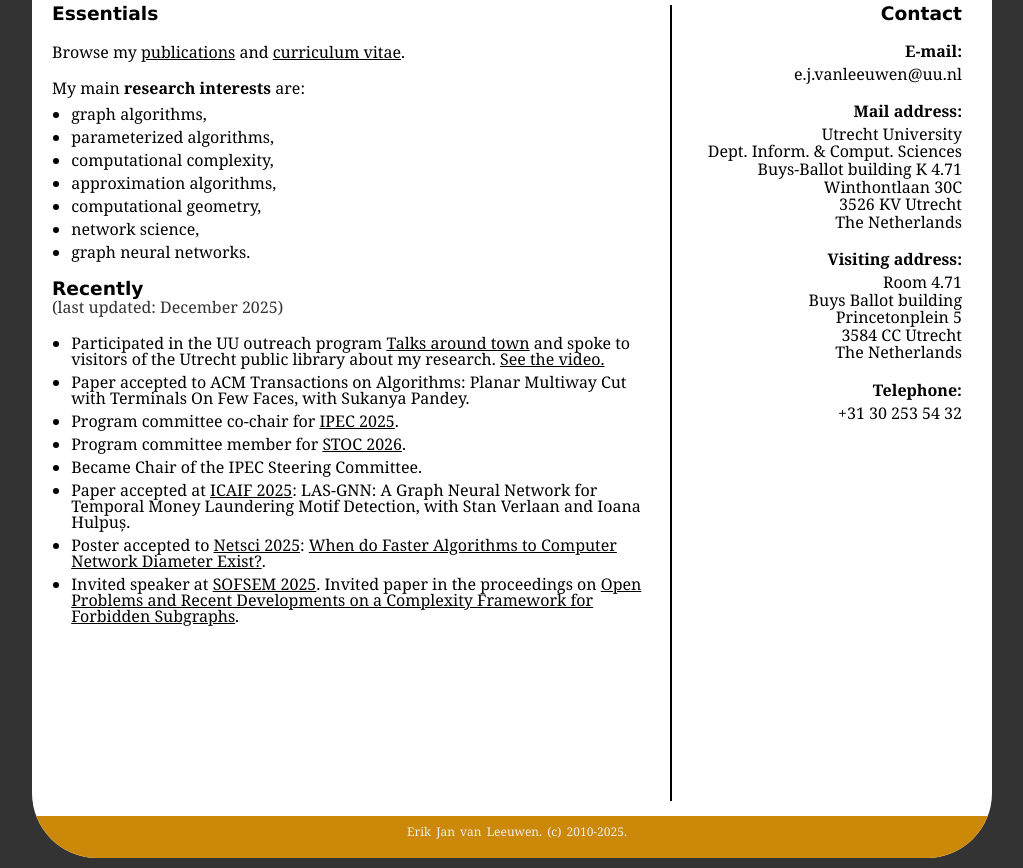
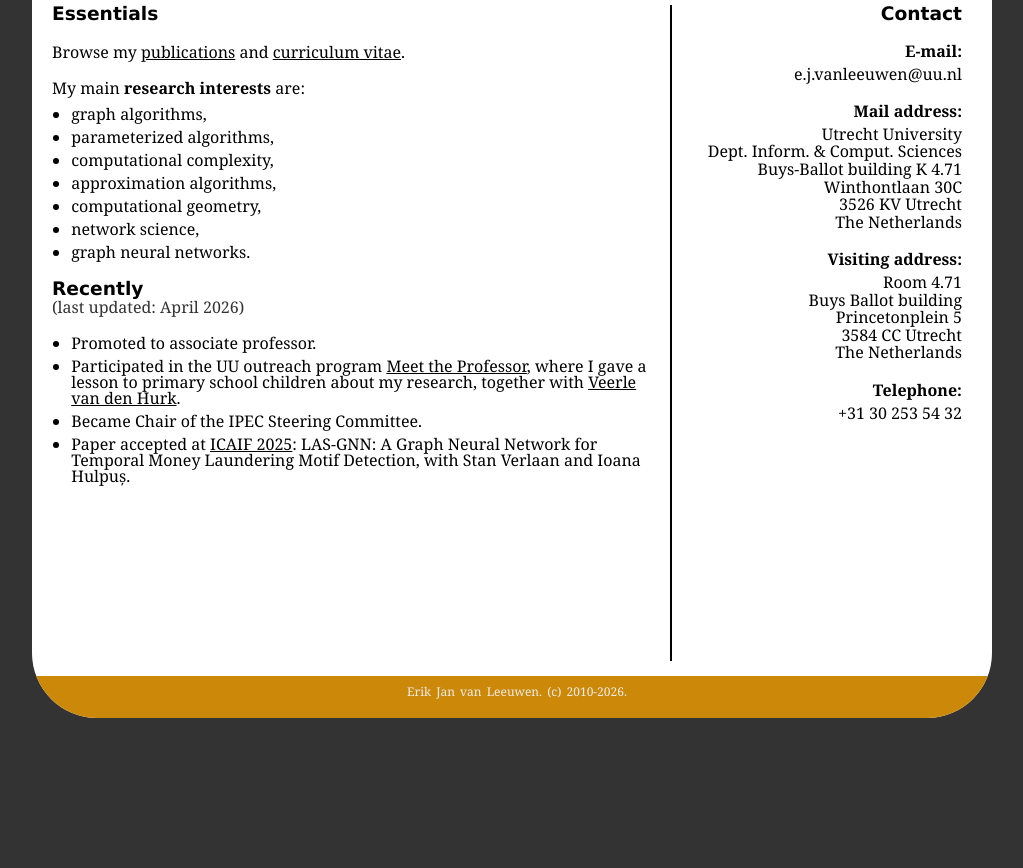
Before and after one commit to erikjanvl/erikjanvl.github.io, a plain HTML site: page index.html in a window 1280 px wide. Shown: the part 365-1233 px from the top of the page, without its empty margins (133-1156 px from the left). After the commit the page ends 1093 px from the top, so only its background shows below. Drawn offline with Linux system fonts and the light colour scheme.

Commit message:
Update index.html

```diff
--- a/index.html
+++ b/index.html
@@ -3,7 +3,7 @@
 	<head>
 		<title>Homepage of Erik Jan van Leeuwen</title>
 
-		<meta name="description" content="Homepage of Erik Jan van Leeuwen. Assistant Professor at Department of Information and Computing Sciences at Utrecht University." />
+		<meta name="description" content="Homepage of Erik Jan van Leeuwen. Associate Professor at Department of Information and Computing Sciences at Utrecht University." />
 		<meta name="robots" content="index,follow" />
 		<meta name="author" content="Erik Jan van Leeuwen" />
 		<meta http-equiv="Content-Type" content="text/html; charset=utf-8" />
@@ -371,16 +371,18 @@
 							<li>graph neural networks.</li>
 						</ul>
 						<h2 style="margin-top:20px;margin-bottom:0px;padding-bottom:0px;">Recently</h2>
-						<p class="" style="color:#333">(last updated: December 2025)</p>
+						<p class="" style="color:#333">(last updated: April 2026)</p>
 						<ul>
-							<li>Participated in the UU outreach program <a href="https://www.uu.nl/en/organisation/public-engagement-at-utrecht-university/talks-around-town">Talks around town</a> and spoke to visitors of the Utrecht public library about my research. <a href="https://www.youtube.com/watch?v=KKesBMw0gNM">See the video.</a></li>
+							<li>Promoted to associate professor.</li>
+							<li>Participated in the UU outreach program <a href="https://www.uu.nl/en/organisation/meet-the-professor">Meet the Professor</a>, where I gave a lesson to primary school children about my research, together with <a href="https://www.uu.nl/medewerkers/VEvandenHurk">Veerle van den Hurk</a>.</li>
+							<!--<li>Participated in the UU outreach program <a href="https://www.uu.nl/en/organisation/public-engagement-at-utrecht-university/talks-around-town">Talks around town</a> and spoke to visitors of the Utrecht public library about my research. <a href="https://www.youtube.com/watch?v=KKesBMw0gNM">See the video.</a></li>
 							<li>Paper accepted to ACM Transactions on Algorithms: Planar Multiway Cut with Terminals On Few Faces, with Sukanya Pandey.</li>
 							<li>Program committee co-chair for <a href="https://algo-conference.org/2025/ipec/">IPEC 2025</a>.</li>
-							<li>Program committee member for <a href="https://acm-stoc.org/stoc2026/">STOC 2026</a>.</li>
+							<li>Program committee member for <a href="https://acm-stoc.org/stoc2026/">STOC 2026</a>.</li>-->
 							<li>Became Chair of the IPEC Steering Committee.</li>
 							<li>Paper accepted at <a href="https://icaif25.org/">ICAIF 2025</a>: LAS-GNN: A Graph Neural Network for Temporal Money Laundering Motif Detection, with Stan Verlaan and Ioana Hulpuș.</li>
-							<li>Poster accepted to <a href="https://netsci2025.github.io/">Netsci 2025</a>: <a href="https://rwth-aachen.sciebo.de/s/aI1ICq6jtfxcqgn/download?files=113.pdf">When do Faster Algorithms to Computer Network Diameter Exist?</a>.</li>
-							<li>Invited speaker at <a href="http://www.sofsem.sk/">SOFSEM 2025</a>. Invited paper in the proceedings on <a href="https://doi.org/10.1007/978-3-031-82670-2_2">Open Problems and Recent Developments on a Complexity Framework for Forbidden Subgraphs</a>.</li>
+							<!--<li>Poster accepted to <a href="https://netsci2025.github.io/">Netsci 2025</a>: <a href="https://rwth-aachen.sciebo.de/s/aI1ICq6jtfxcqgn/download?files=113.pdf">When do Faster Algorithms to Computer Network Diameter Exist?</a>.</li>
+							<li>Invited speaker at <a href="http://www.sofsem.sk/">SOFSEM 2025</a>. Invited paper in the proceedings on <a href="https://doi.org/10.1007/978-3-031-82670-2_2">Open Problems and Recent Developments on a Complexity Framework for Forbidden Subgraphs</a>.</li>-->
 							<!--<li>Paper accepted at <a href="https://algo.uni-trier.de/wg2025/">WG 2025</a>: Concurrency Constrained Scheduling with Tree-Like Constraints, with Hans Bodlaender and Danny Hermelin. (<a href="https://arxiv.org/abs/2504.21502">arxiv version</a>)</li>
 							<!--<li>PhD student Sukanya Pandey defended her thesis "Cutting-Edge Algorithms for Monotone Graph Classes".</li>
 							<li>Best paper award at <a href="https://sites.google.com/view/isaac2024/">ISAAC 2024</a> for paper <a href="https://doi.org/10.4230/LIPIcs.ISAAC.2024.47">Complexity Framework for Forbidden Subgraphs II: Edge Subdivision and the "H"-Graphs</a> with Vadim Lozin, Barnaby Martin, Sukanya Pandey, Daniel Paulusma, Mark Siggers, and Siani Smith.</li>
@@ -2407,7 +2409,8 @@ Decomposition</span>, 2024.</span></div>
 					<h2><a name="cv">Curriculum vitae</a></h2>
 					<h3>Positions</h3>
 					<ul>
-						<li class="clearfix"><span class="timeline-date">since 2017</span> <span class="timeline-details">Assistant Professor at Utrecht University, The Netherlands</span></li>
+						<li class="clearfix"><span class="timeline-date">2026 - </span> <span class="timeline-details">Associate Professor at Utrecht University, The Netherlands</span></li>
+						<li class="clearfix"><span class="timeline-date">2017 - 2026</span> <span class="timeline-details">Assistant Professor at Utrecht University, The Netherlands</span></li>
 						<li class="clearfix"><span class="timeline-date">2016 - 2017</span> <span class="timeline-details">Senior Researcher at Max-Planck-Institut f&uuml;r Informatik, Saarbr&uuml;cken, Germany</span></li>
 						<li class="clearfix"><span class="timeline-date">2015 - 2016</span> <span class="timeline-details">Researcher at Max-Planck-Institut f&uuml;r Informatik, Saarbr&uuml;cken, Germany</span></li>
 						<li class="clearfix"><span class="timeline-date">2013 - 2015</span> <span class="timeline-details">PostDoc at Max-Planck-Institut f&uuml;r Informatik, Saarbr&uuml;cken, Germany</span></li>
@@ -2513,7 +2516,7 @@ Decomposition</span>, 2024.</span></div>
 			</div> <!-- /content -->
 
 			<div id="footer">
-			<p>Erik Jan van Leeuwen. (c) 2010-2025.</p>
+			<p>Erik Jan van Leeuwen. (c) 2010-2026.</p>
 			</div>
 		</div>
 
```
